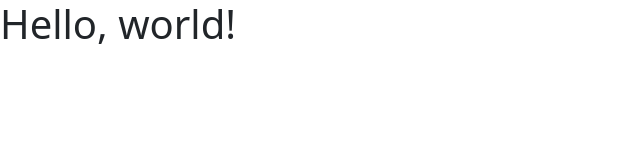
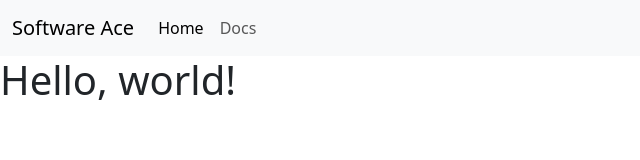
Before and after one commit to software-ace/mysite, a plain HTML site: page index.html in a window 1280 px wide. Shown: the whole page, without its empty margins (0-640 px from the left). Drawn offline with nearby package versions, Linux system fonts and the light colour scheme.

Commit message:
Update index.html

```diff
--- a/index.html
+++ b/index.html
@@ -8,6 +8,27 @@
     <link href="https://cdn.jsdelivr.net/npm/bootstrap@5.3.2/dist/css/bootstrap.min.css" rel="stylesheet" integrity="sha384-T3c6CoIi6uLrA9TneNEoa7RxnatzjcDSCmG1MXxSR1GAsXEV/Dwwykc2MPK8M2HN" crossorigin="anonymous">
   </head>
   <body>
+
+    <nav class="navbar navbar-expand-lg bg-body-tertiary">
+      <div class="container-fluid">
+        <a class="navbar-brand" href="#">Software Ace</a>
+        <button class="navbar-toggler" type="button" data-bs-toggle="collapse" data-bs-target="#navbarTogglerDemo02" aria-controls="navbarTogglerDemo02" aria-expanded="false" aria-label="Toggle navigation">
+          <span class="navbar-toggler-icon"></span>
+        </button>
+        <div class="collapse navbar-collapse" id="navbarTogglerDemo02">
+          <ul class="navbar-nav me-auto mb-2 mb-lg-0">
+            <li class="nav-item">
+              <a class="nav-link active" aria-current="page" href="#">Home</a>
+            </li>
+            <li class="nav-item">
+              <a class="nav-link" href="docs.softwareace.xyz">Docs</a>
+            </li>
+
+          </ul>
+
+        </div>
+      </div>
+    </nav>
     <h1>Hello, world!</h1>
     <script src="https://cdn.jsdelivr.net/npm/bootstrap@5.3.2/dist/js/bootstrap.bundle.min.js" integrity="sha384-C6RzsynM9kWDrMNeT87bh95OGNyZPhcTNXj1NW7RuBCsyN/o0jlpcV8Qyq46cDfL" crossorigin="anonymous"></script>
   </body>
```
